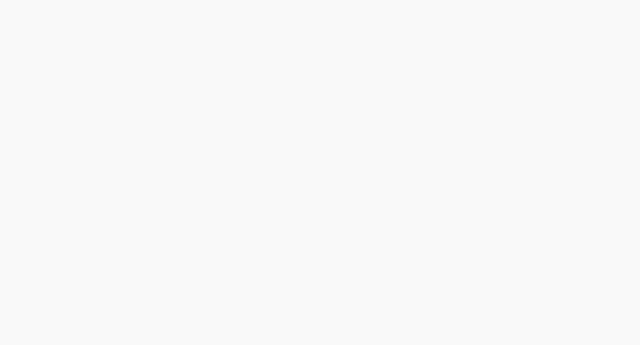
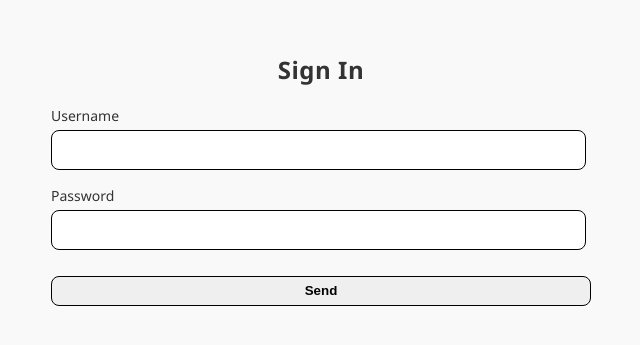
Before and after one commit to sadmagrage/macros_app, a React (Vite) app: page /auth in a window 1280 px wide. Before the commit this address had no page. Shown: the part 221-566 px from the top of the page, without its empty margins (319-959 px from the left). Built offline with nearby package versions, Linux system fonts and the light colour scheme.

Commit message:
feat: add new route

```diff
--- a/src/AppRoutes.tsx
+++ b/src/AppRoutes.tsx
@@ -1,10 +1,12 @@
 import { Route, Routes } from "react-router-dom";
 import Home from "./pages/Home";
+import Auth from "./pages/Auth";
 
 export default function AppRoutes() {
      return (
           <Routes>
                <Route element={ <Home/> } path="/home" />
+               <Route element={ <Auth/> } path="/auth" />
           </Routes>
      )
 }
```
